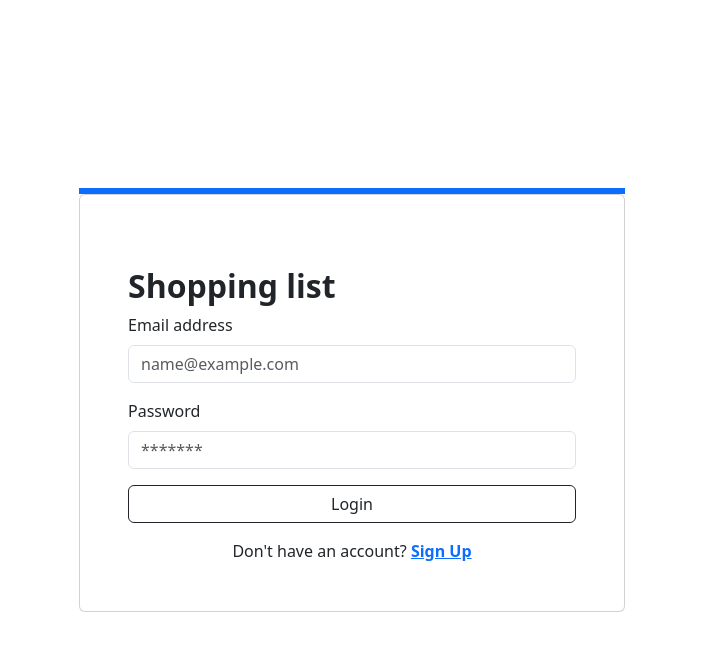
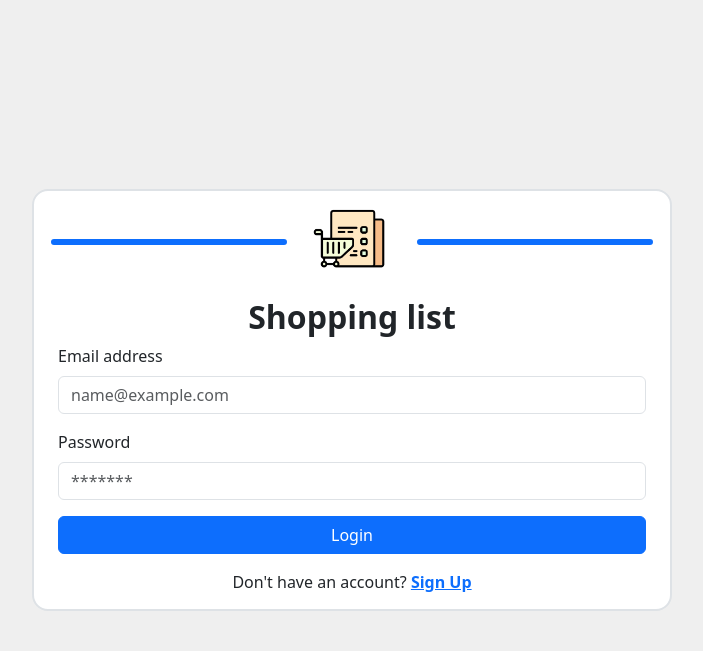
Before and after one commit to Nisox7/shopping_list, a Flask app: page /login in a window 1280 px wide. Shown: the top 651 px of the page, without its empty margins (288-991 px from the left). Run offline with Flask 3, Linux system fonts and the light colour scheme; some libraries are stand-ins or nearby versions.

Commit message:
Modified login style. Transition effects, and some other things.

```diff
--- /dev/null
+++ b/project/static/css/login.css
@@ -0,0 +1,18 @@
+#top-border {
+    border-radius: 20px;
+    max-height: 2px;
+    margin: 5px;
+    margin-top: 48px;
+}
+
+#img-logo {
+    max-width: 120px;
+    margin-bottom: 10px;
+}
+
+#card {
+    padding-bottom: 15px;
+    max-width: 40rem;
+    margin-left: 30px;
+    margin-right: 30px;
+}
--- /dev/null
+++ b/project/static/js/login_theme.js
@@ -0,0 +1,35 @@
+//------------------Theme------------------
+
+function toggleTheme(theme){
+    document.documentElement.setAttribute('data-bs-theme',theme);
+    localStorage.setItem("theme",theme);
+    if (theme == "light"){
+        document.getElementById("card").style.backgroundColor="#fff";
+        document.body.style.backgroundColor="#efefef";
+    }
+    else{
+        document.getElementById("card").style.color="#fff"
+        document.getElementById("card").style.backgroundColor="rgb(43,48,53)";
+        document.body.style.backgroundColor="#212529";
+    }
+  }
+
+
+let localTheme = localStorage.getItem('theme');
+
+if (localTheme == null){
+  console.log("Theme not saved on localStorage");
+  const darkThemeMq = window.matchMedia("(prefers-color-scheme: dark)");
+  if (darkThemeMq['matches'] === true){
+    toggleTheme("dark");
+    document.getElementById("card").style.color="#fff"
+    document.getElementById("card").style.backgroundColor="rgb(43,48,53)"
+    document.body.style.backgroundColor="#212529";
+  }
+  else{
+    toggleTheme("light");
+  }
+}
+else{
+  toggleTheme(localTheme);
+}
--- a/project/static/js/main.js
+++ b/project/static/js/main.js
@@ -180,7 +180,7 @@ function addLists(
       newList.classList.add("col");
       newList.id = `list-${listId}`
       newList.innerHTML = `
-    <div class="card h-100">
+    <div class="card h-100" id="test">
       <div class="card-body">
         <h5 class="card-title">${listName}</h5>
         <p class="card-text">${elementText}</p>
--- a/project/templates/list.html
+++ b/project/templates/list.html
@@ -23,6 +23,11 @@
 
   <ul class="list-group" id="itemsList">
     <!--Addeds from JS-->
+    <div class="d-flex justify-content-center mt-4">
+      <div class="spinner-border" role="status">
+        <span class="visually-hidden">Loading...</span>
+      </div>
+    </div>
 
   </ul>
 
--- a/project/templates/login.html
+++ b/project/templates/login.html
@@ -1,4 +1,5 @@
 <!DOCTYPE html>
+
 <html>
 <head>
     <meta charset='utf-8'>
@@ -9,21 +10,27 @@
     <link href="../static/css/bootstrap.min.css" rel="stylesheet" integrity="sha384-KK94CHFLLe+nY2dmCWGMq91rCGa5gtU4mk92HdvYe+M/SXH301p5ILy+dN9+nJOZ" crossorigin="anonymous">
     <link rel="stylesheet" href="../static/css/bootstrap-icons-1.10.5/font/bootstrap-icons.css">
     <script src="../static/js/bootstrap.bundle.min.js" integrity="sha384-ENjdO4Dr2bkBIFxQpeoTz1HIcje39Wm4jDKdf19U8gI4ddQ3GYNS7NTKfAdVQSZe" crossorigin="anonymous"></script>
-
+    <link rel="stylesheet" href="../static/css/login.css">
 </head>
 <body>
     <div class="vh-100 d-flex justify-content-center align-items-center">
+        <div class="container border border-2 rounded-4" id="card">
+          <div>
+            <div>
+              <div class="container text-center">
+                <div class="row">
+                  <div class="border border-3 border-primary col" id="top-border"></div>
+                  <img src="../static/img/colored-logo.png" class="img-fluid col" id="img-logo">
+                  <div class="border border-3 border-primary col" id="top-border"></div>
+                </div>
+              </div>
                 <div class="container">
-          <div class="row d-flex justify-content-center">
-            <div class="col-12 col-md-8 col-lg-6">
-              <div class="border border-3 border-primary"></div>
-              <div class="card bg-white">
-                <div class="card-body p-5">
-                  <form class="mb-3 mt-md-4" method="POST" action="/login">
-                    <h2 class="fw-bold mb-2">Shopping list</h2>
+                  <div>
+                    <form class="mb-3" method="POST" action="/login">
+                      <h2 class="fw-bold text-center">Shopping list</h2>
                       {% with messages = get_flashed_messages() %}
                       {% if messages %}
-                        <p class="mb-5" style="color:red;">{{ messages[0] }}</p>
+                          <p class="m-3 text-center" style="color:red;">{{ messages[0] }}</p>
                       {% endif %}
                       {% endwith %}
 
@@ -36,15 +43,15 @@
                           <input type="password" class="form-control" id="password" name="password" placeholder="*******" required>
                       </div>
                       <div class="d-grid">
-                        <button class="btn btn-outline-dark" type="submit">Login</button>
+                          <button class="btn btn-primary" type="submit">Login</button>
                       </div>
                     </form>
                     <div>
-                    <p class="mb-0  text-center">Don't have an account? <a href="{{ url_for('auth.signup') }}"
+                      <p class="mb-0 text-center">Don't have an account? <a href="{{ url_for('auth.signup') }}"
                           class="text-primary fw-bold">Sign
                           Up</a></p>
                     </div>
-
+                  </div>
                 </div>
               </div>
             </div>
@@ -52,4 +59,5 @@
         </div>
       </div>
 </body>
+<script src='../static/js/login_theme.js'></script>
 </html>
--- a/project/templates/profile.html
+++ b/project/templates/profile.html
@@ -42,6 +42,8 @@
                 <a class="btn btn-warning" href="#" data-bs-toggle="modal" data-bs-target="#changeUserModal">Edit</a>
                 <a class="btn btn-danger" href="#" data-bs-toggle="modal" data-bs-target="#changePasswordModal">Change
                   password</a>
+                <a href="{{ url_for('auth.logout') }}"><input class="btn btn-secondary btn" id="buttons-back" type="submit"
+                  value="Logout"></a>
               </div>
             </div>
           </div>
@@ -66,8 +68,6 @@
     <div class="col-sm-4">
       <a class="btn btn-outline-primary btn-md"
       href="{{ url_for('main.index') }}">Back home</a>
-      <a href="{{ url_for('auth.logout') }}"><input class="btn btn-outline-secondary btn" id="buttons-back" type="submit"
-          value="Logout"></a>
     </div>
   </div>
 </div>
@@ -91,7 +91,7 @@
               </div>
               <div class="col-sm-9 text-secondary">
                 <input type="password" class="form-control" id="actual-password" name="actual-password"
-                  placeholder="****" required>
+                  placeholder="*******" required>
               </div>
             </div>
             <div class="row mb-3">
```
Also changed, not shown: project/static/css/base.css (added, +9 -0 lines), project/static/css/main.css (+8 -0 lines), project/static/js/base.js (+9 -0 lines), project/templates/base.html (+7 -3 lines), project/templates/index.html (+14 -6 lines), project/templates/signup copy.html (added, +73 -0 lines), project/templates/signup.html (+18 -13 lines), 1 other file. Lines whose indentation alone changed are shown as unchanged.
